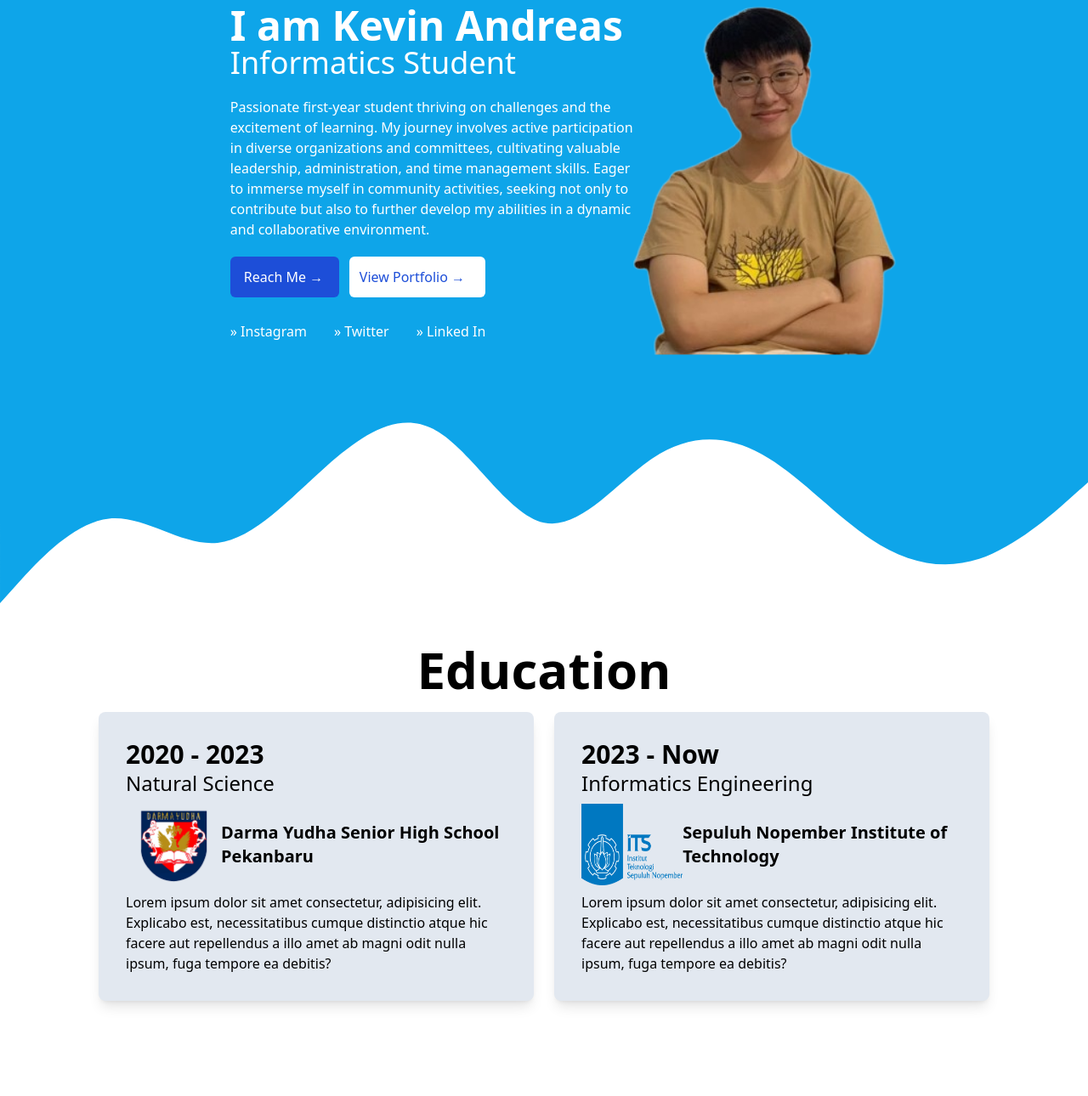
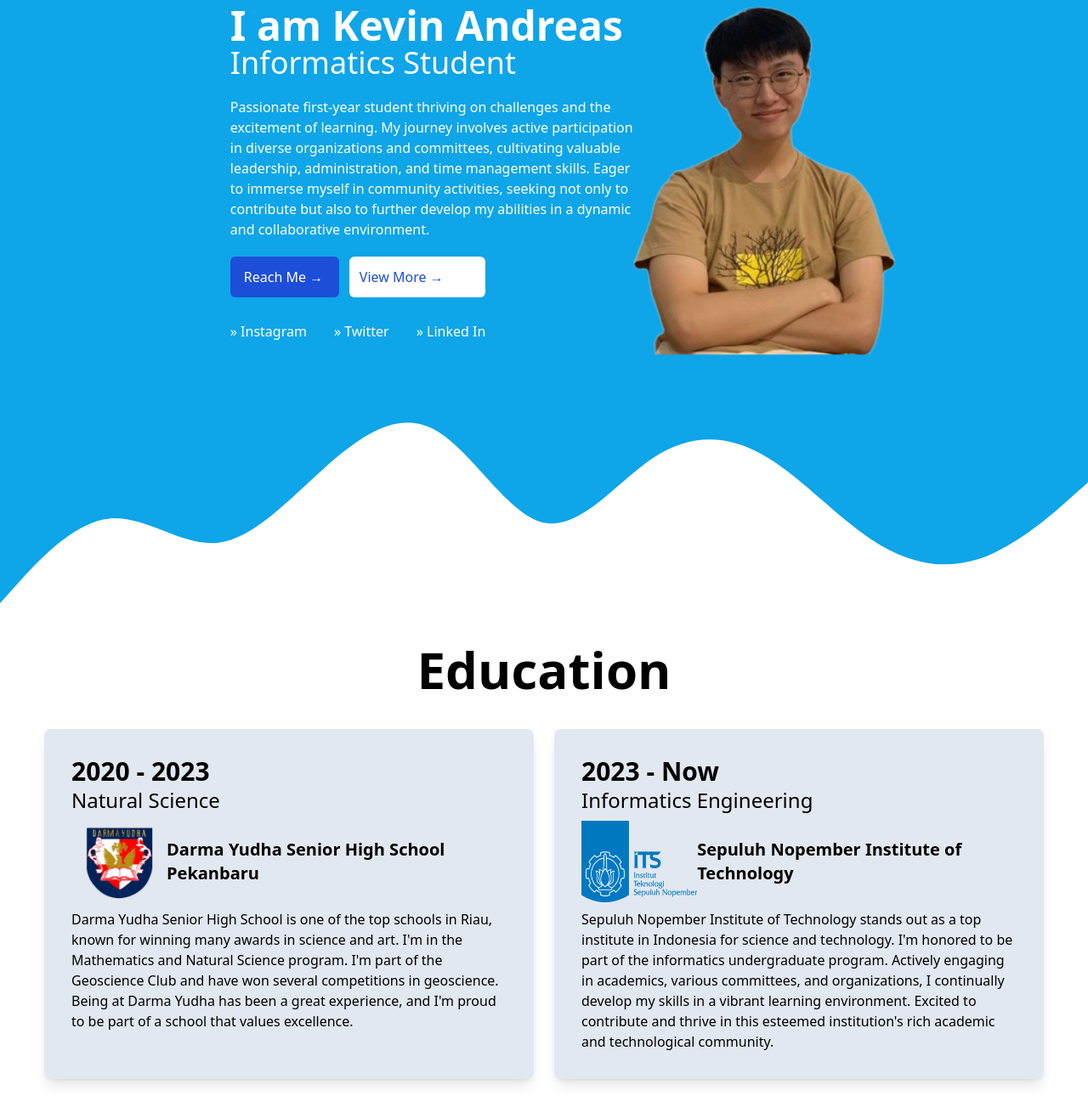
Before and after one commit to kev1nandreas/KevinPortofolioSite, a plain HTML site: page index.html in a window 1280 px wide. Shown: the part 90-1380 px from the top of the page at 85% size. Before the commit the page ends 1288 px from the top, so only its background shows below. Drawn offline with nearby package versions, Linux system fonts and the light colour scheme.

Commit message:
finishing education section

```diff
--- a/index.html
+++ b/index.html
@@ -17,7 +17,7 @@
     <style>
         * {
             scroll-behavior: smooth;
-            scroll-margin-top: 2rem;
+            scroll-margin-top: 6rem;
         }
     </style>
 </head>
@@ -26,8 +26,8 @@
     <div id="app">
 
         <div class="bg-sky-500 text-white fixed z-10 right-0 top-0 left-0">
-            <div class="p-2 px-6 md:flex">
-                <div class="font-bold text-center text-xl inline-block md:basis-2/4">Kevin Andreas</div>
+            <div class="p-2 md:py-6 px-6 md:flex">
+                <div class="font-bold text-center text-xl inline-block md:pl-6 lg:basis-2/4">Kevin Andreas</div>
                 <?xml version="1.0" ?>
                 <!DOCTYPE svg PUBLIC '-//W3C//DTD SVG 1.1//EN' 'http://www.w3.org/Graphics/SVG/1.1/DTD/svg11.dtd'>
                 <svg class="absolute right-3 top-1 md:hidden" height="32px" fill="#ffffff" id="Layer_1"
@@ -56,7 +56,7 @@
 
             <div class="md:flex md:flex-row justify-center items-center">
                 <div class="p-4 lg:pb-10 lg:basis-3/5">
-                    <h1 class="mt-14 md:mt-16 lg:mt-20 text-3xl md:text-5xl font-bold">I am Kevin Andreas</h1>
+                    <h1 class="mt-14 md:mt-16 lg:mt-20 text-5xl font-bold">I am Kevin Andreas</h1>
                     <h1 class="text-2xl md:text-4xl">Informatics Student</h1>
                     <p class="my-5">Passionate first-year student thriving on challenges and the excitement of learning.
                         My journey involves active participation in diverse organizations and committees, cultivating
@@ -67,8 +67,8 @@
                         <a class="rounded-md p-3 pl-4 md:w-32 md:h-13 bg-blue-700"
                             href="https://api.whatsapp.com/send?phone=6287895872546" target="_blank"><button>Reach Me
                                 &RightArrow;</button></a>
-                        <a class="rounded-md p-3 md:w-40 md:h-13 ml-3 bg-white text-blue-700" href="#"><button>View
-                                Portfolio &RightArrow;</button></a>
+                        <a class="rounded-md p-3 md:w-40 md:h-13 ml-3 bg-white text-blue-700" href="#education"><button>View
+                                More &RightArrow;</button></a>
                     </div>
                     <div class="flex mt-7 mb-3">
                         <a href="#" class="mr-8">&raquo; Instagram</a>
@@ -90,21 +90,23 @@
 
         <div class="p-5">
             <div id="education">
-                <h1 class="md:text-6xl text-5xl font-bold text-center">Education</h1>
+                <h1 class="md:text-6xl text-5xl font-bold text-center pb-5">Education</h1>
                 <div class="mt-5 flex flex-wrap gap-6 justify-center">
-                    <div class="bg-slate-200 rounded-lg p-8 lg:max-w-lg max-w-screen-sm shadow-lg">
+                    <div class="bg-slate-200 rounded-lg p-8 lg:max-w-xl max-w-screen-sm shadow-lg">
                         <h1 class="text-3xl font-bold">2020 - 2023</h1>
                         <p class="text-2xl">Natural Science</p>
                         <div class="flex items-center">
                             <img src="img/darmayudhalogo.png" alt="Darma Yudha" class="h-28">
                             <p class="my-2 font-bold text-xl">Darma Yudha Senior High School Pekanbaru</p>
                         </div>
-                        <p>Lorem ipsum dolor sit amet consectetur, adipisicing elit. Explicabo est, necessitatibus
-                            cumque distinctio atque hic facere aut repellendus a illo amet ab magni odit nulla ipsum,
-                            fuga tempore ea debitis?</p>
+                        <p>Darma Yudha Senior High School is one of the top schools in Riau, known for winning many
+                            awards in science and art. I'm in the Mathematics and Natural Science program. I'm part of
+                            the Geoscience Club and have won several competitions in geoscience. Being at Darma Yudha
+                            has been a great experience, and I'm proud to be part of a school that values excellence.
+                        </p>
                     </div>
 
-                    <div class="bg-slate-200 rounded-lg p-8 lg:max-w-lg max-w-screen-sm shadow-lg">
+                    <div class="bg-slate-200 rounded-lg p-8 lg:max-w-xl max-w-screen-sm shadow-lg">
                         <h1 class="text-3xl font-bold">2023 - Now</h1>
                         <p class="text-2xl">Informatics Engineering</p>
                         <div class="flex items-center">
@@ -113,14 +115,19 @@
                             </div>
                             <p class="my-2 font-bold text-xl">Sepuluh Nopember Institute of Technology</p>
                         </div>
-                        <p>Lorem ipsum dolor sit amet consectetur, adipisicing elit. Explicabo est, necessitatibus
-                            cumque distinctio atque hic facere aut repellendus a illo amet ab magni odit nulla ipsum,
-                            fuga tempore ea debitis?</p>
+                        <p>Sepuluh Nopember Institute of Technology stands out as a top institute in Indonesia for
+                            science and technology. I'm honored to be part of the informatics undergraduate program.
+                            Actively engaging in academics, various committees, and organizations, I continually develop
+                            my skills in a vibrant learning environment. Excited to contribute and thrive in this
+                            esteemed institution's rich academic and technological community.</p>
                     </div>
                 </div>
             </div>
         </div>
 
+        <div>
+
+        </div>
 
     </div>
 </body>
```
